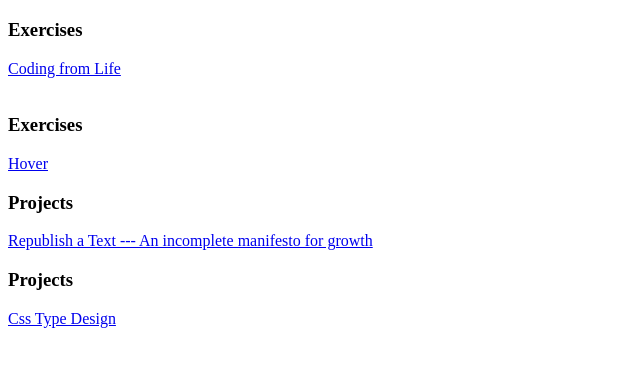
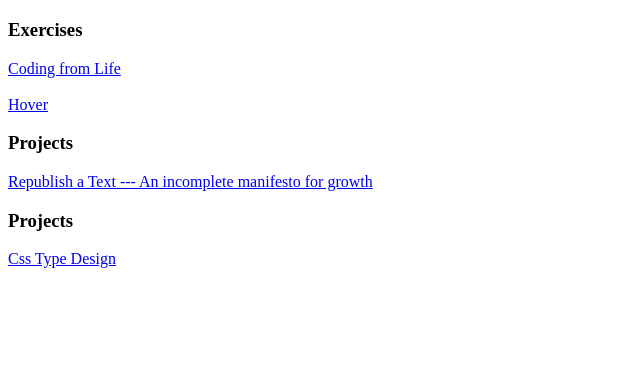
Before and after one commit to Huiyang08/Interactive2, a plain HTML site: page index.html in a window 1280 px wide. Shown: the part 61-428 px from the top of the page, without its empty margins (0-640 px from the left). Drawn offline with Linux system fonts and the light colour scheme.

Commit message:
change2-br

```diff
--- a/index.html
+++ b/index.html
@@ -15,7 +15,7 @@
     </div>
 
     <br>
-      <h3>Exercises</h3>
+
       <a href="Exercise-Hover/index.html" target="blank">Hover</a>
     </br>
     </div>
```
